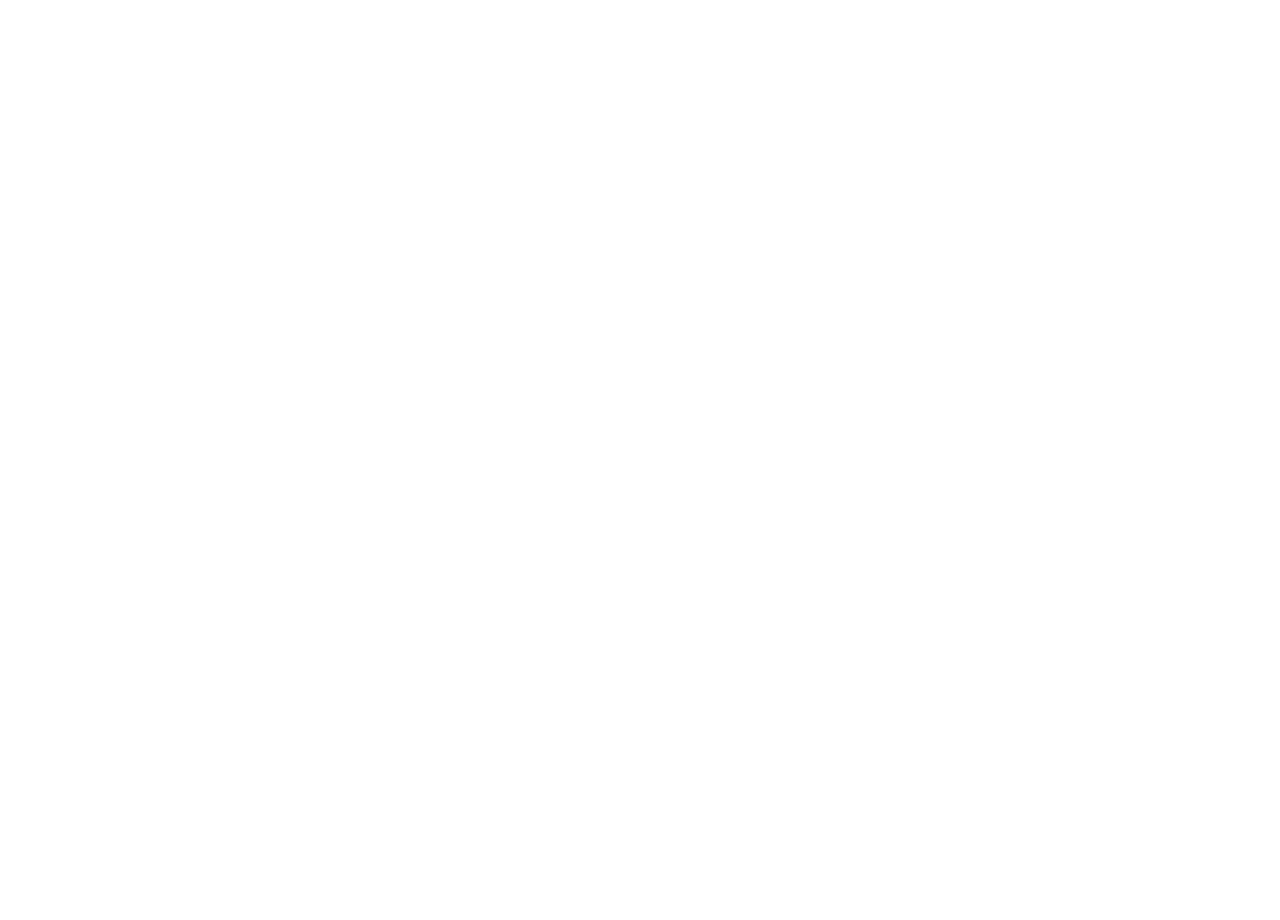
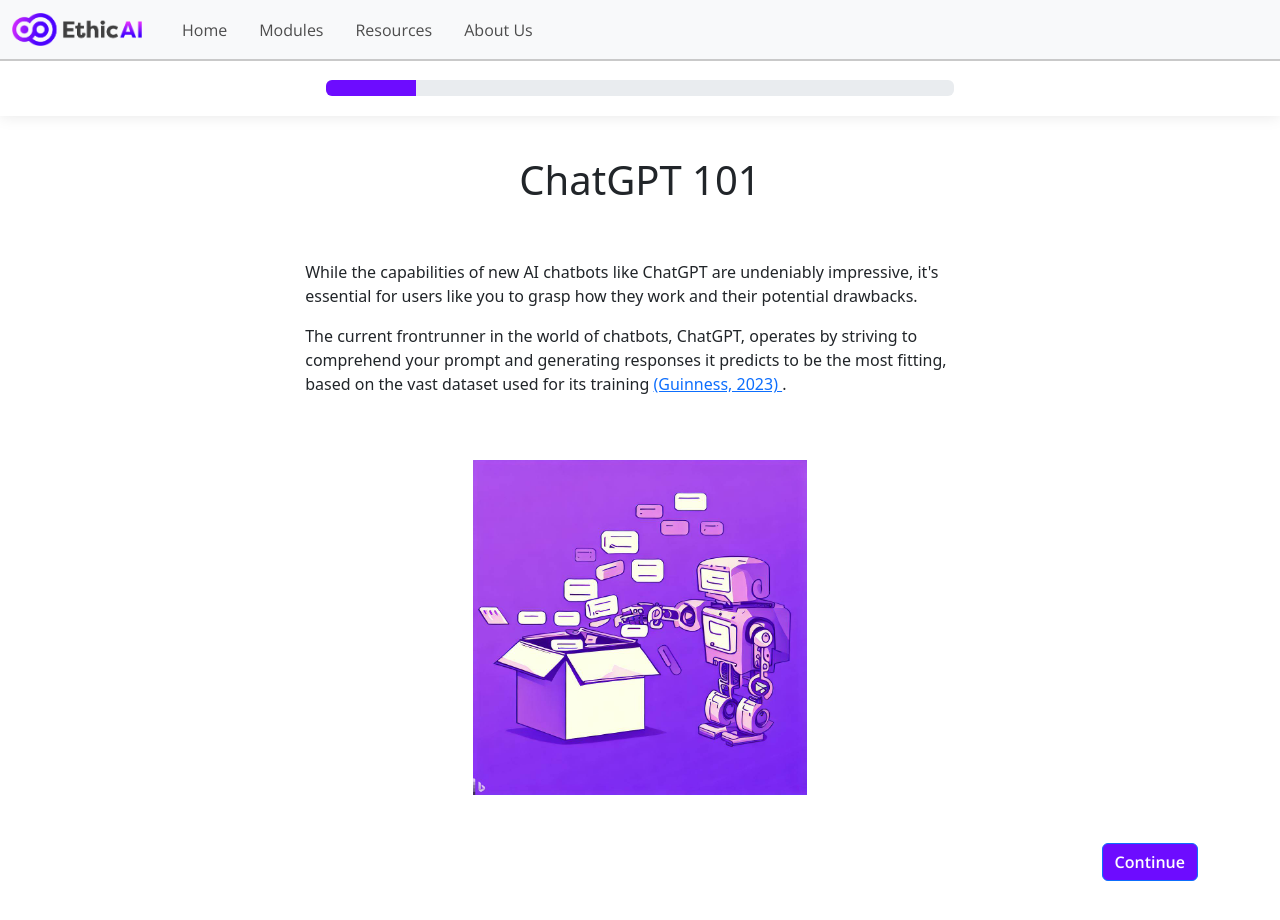
Before and after one commit to harslash/EthicAI, a Vue app in the folder project/ethicai-spa/: page /chatbots/chatgpt-101 in a window 1280 px wide. Before the commit this address had no page. Shown: the top 920 px of the page. Before the commit the page ends 800 px from the top, so only its background shows below. Built offline with nearby package versions, Linux system fonts and the light colour scheme.

Commit message:
Added new page in chatgpt module

```diff
--- a/project/ethicai-spa/src/components/pages/chatbots/chatbots-overview-page.vue
+++ b/project/ethicai-spa/src/components/pages/chatbots/chatbots-overview-page.vue
@@ -33,8 +33,8 @@ export default defineComponent({
             moduleTitle: 'The Age of Chatbots',
             moduleDescription: 'In this module, you’ll learn about what chatbots are, the limitations of ChatGPT, and guidelines surrounding using ChatGPT.',
             moduleImgSrc: '../../../assets/chatbots_module.png',
-            modulePageNames: ['The Age of Chatbots', 'Too Good to be True?', 'Hallucination','Misuse and Plagiarism', 'Module Quiz'],
-            modulePageRoutes: ['the-age-of-chatbots', 'too-good-to-be-true', 'hallucination', 'misuses-and-plagiarism', 'chatbots-quiz'],
+            modulePageNames: ['The Age of Chatbots', 'ChatGPT 101', 'Too Good to be True?', 'Hallucination','Misuse and Plagiarism', 'Module Quiz'],
+            modulePageRoutes: ['the-age-of-chatbots', 'chatgpt-101', 'too-good-to-be-true', 'hallucination', 'misuses-and-plagiarism', 'chatbots-quiz'],
             moduleName: 'chatbots',
             pageName: 'the-age-of-chatbots',
             moduleImgFilename: 'chatbots_module.png'
--- /dev/null
+++ b/project/ethicai-spa/src/components/pages/chatbots/chatbots-page-1b.vue
@@ -0,0 +1,182 @@
+<template>
+    <nav-bar />
+    <module-navigation-bar :moduleName="'chatbots'" />
+    <div class="container-fluid page-container text-center">
+        <div class="container mb-5 text-section" :class="{ 'hidden': !showFirstSection }">
+            <div class="row h-10 mb-5">
+                <div class="col-md-12">
+                    <h1 class="tw-mt-24">ChatGPT 101</h1>
+                </div>
+            </div>
+            <div class="row h-30 mb-5">
+                <div class="col-md-12 pb-5">
+                    <div class="d-flex justify-content-center flex-wrap">
+                        <p class="section-text">
+                            While the capabilities of new AI chatbots like ChatGPT are undeniably impressive, it's essential
+                            for users like you to grasp how they work and their potential drawbacks.
+                        </p>
+                        <p class="section-text">
+                            The current frontrunner in the world of chatbots, ChatGPT, operates by striving to comprehend
+                            your prompt and generating responses it predicts to be the most fitting, based on the vast
+                            dataset used for its training
+                            <span class="reference-link" @click="handleReferenceClick('tooGoodToBeTrue')">(Guinness, 2023)
+                            </span>.
+                        </p>
+                    </div>
+                </div>
+                <div class="col-md-12">
+                    <img class="img-a" src="../../../assets//chatbots_page_2_a.jpeg"
+                        alt="2d illustration of a robot pulling messages from a box" />
+                </div>
+            </div>
+            <div class="row h-20">
+                <div class="col-md-12 d-flex justify-content-end">
+                    <purple-btn v-if="!section1Completed" :text="'Continue'"
+                        @click="showSecondSection = true; scrollIntoSection('secondSection'); section1Completed = true;" />
+                </div>
+            </div>
+        </div>
+        <div ref="secondSection" class="container mb-5 text-section" :class="{ 'hidden': !showSecondSection }">
+            <div class="row h-30 mb-5">
+                <div class="col-md-12 pb-5">
+                    <div class="d-flex justify-content-center flex-wrap">
+                        <p class="section-text">
+                            The minds behind ChatGPT have honed this model by exposing it to an extensive repository of
+                            textual data, exceeding a staggering 570 GB
+                            <span class="reference-link" @click="handleReferenceClick('tooGoodToBeTrue')">(Ruby, 2023)
+                            </span>. To put it in perspective, that's equivalent to more than 1.3 million novels' worth of
+                            information
+                            <span class="reference-link" @click="handleReferenceClick('tooGoodToBeTrue')">(Gupta, 2023)
+                            </span>! This data amalgamation includes a myriad of sources like books, articles, and web
+                            pages.
+                        </p>
+                        <p class="section-text">
+                            If you've been navigating the online realm for some time, you might already suspect that some of
+                            these data sources can harbor biases, stereotypes, and prejudiced language. It's an unintended
+                            consequence that ChatGPT and similar Language Models (LLMs) may inherit these biases,
+                            potentially leading to offensive responses or the reinforcement of harmful stereotypes in their
+                            replies. This phenomenon arises from the training data, and it's a critical aspect to be aware
+                            of when utilizing ChatGPT and similar LLMs
+                            <span class="reference-link" @click="handleReferenceClick('tooGoodToBeTrue')">(Ray, 2023)
+                            </span>.
+                        </p>
+                    </div>
+                </div>
+                <div class="col-md-12">
+                    <img class="img-b" src="../../../assets//chatbots_page_2_b.jpeg"
+                        alt="2d illustration of a robot pulling messages from a box" />
+                </div>
+            </div>
+            <div class="row h-20">
+                <div class="col-md-12 d-flex justify-content-end">
+                    <purple-btn v-if="section1Completed && !section2Completed" :text="'Continue'"
+                        @click="showThirdSection = true; scrollIntoSection('thirdSection'); section2Completed = true;" />
+                </div>
+            </div>
+        </div>
+    </div>
+    <page-footer />
+</template>
+
+<script lang="ts">
+import { defineComponent } from 'vue';
+import NavBar from '../../reusable/nav-bar.vue';
+import ModuleNavigationBar from '../../reusable/module-navigation-bar.vue';
+import PurpleBtn from '../../reusable-ui/purple-btn.vue';
+
+export default defineComponent({
+    name: 'ChatbotsPage2',
+    data() {
+        return {
+            showFirstSection: true,
+            showSecondSection: false,
+            showThirdSection: false,
+            showFourthSection: false,
+            showFifthSection: false,
+            section1Completed: false,
+            section2Completed: false,
+            section3Completed: false,
+            section4Completed: false
+        }
+    },
+    methods: {
+        scrollIntoSection(sectionName: string) {
+            this.$nextTick(() => {
+                const element = this.$refs[sectionName] as HTMLElement;
+                if (element) {
+                    console.log(element)
+                    element.scrollIntoView({ behavior: "smooth", block: "start", inline: "start" });
+                }
+            });
+        },
+        handlePageCompletionClick(this: any) {
+            this.$registerPageAsCompleted('chatbots', 'too-good-to-be-true');
+        },
+        handleReferenceClick(referenceSectionId: string) {
+            const hash = `#${referenceSectionId}`;
+            this.$router.push({ name: "references", hash });
+        },
+    },
+    components: {
+        'nav-bar': NavBar,
+        'module-navigation-bar': ModuleNavigationBar,
+        'purple-btn': PurpleBtn
+    }
+});
+</script>
+
+<style scoped>
+@import url('https://fonts.googleapis.com/css2?family=Open+Sans:wght@700&display=swap');
+
+.container-fluid.page-container {
+    margin-top: 60px;
+}
+
+.section-text {
+    width: 60%;
+    text-align: left;
+}
+
+.img-a,
+.img-b {
+    width: 30%;
+}
+
+.img-c,
+.img-d {
+    width: 50%;
+}
+
+.text-section {
+    opacity: 1;
+    max-height: 1000px;
+    transition: max-height 0.5s ease-in-out, opacity 0.5s ease-in-out;
+}
+
+.hidden {
+    opacity: 0;
+    max-height: 0;
+    overflow: hidden;
+}
+
+/* .demo {
+    height: 75vh;
+    width: 80%;
+} */
+
+@media (max-width: 767.98px) {
+    .section-text {
+        width: 90%;
+    }
+
+    .img-a,
+    .img-b {
+        width: 60%;
+    }
+
+    .img-c,
+    .img-d {
+        width: 90%;
+    }
+}
+</style>
--- a/project/ethicai-spa/src/components/reusable/module-navigation-bar.vue
+++ b/project/ethicai-spa/src/components/reusable/module-navigation-bar.vue
@@ -55,6 +55,7 @@ export default defineComponent({
       ],
       chatbotsModulePageRoutes: [
         "the-age-of-chatbots",
+        'chatgpt-101',
         "too-good-to-be-true",
         "hallucination",
         "misuses-and-plagiarism",
--- a/project/ethicai-spa/src/router/index.ts
+++ b/project/ethicai-spa/src/router/index.ts
@@ -46,6 +46,12 @@ const routes: Array<RouteRecordRaw> = [
     path: "/all-modules",
     name: "all-modules",
     component: () => import("../views/AllModulesView.vue"),
+  },
+  {
+    path: "/chatbots/chatgpt-101",
+    name: "chatgpt-101",
+    component: () =>
+      import("../views/modules/chatbots/ChatbotsPageOnebView.vue"),
   },
   {
     path: "/chatbots/too-good-to-be-true",
--- /dev/null
+++ b/project/ethicai-spa/src/views/modules/chatbots/ChatbotsPageOnebView.vue
@@ -0,0 +1,15 @@
+<template>
+    <div class="chatbots-page-two-view">
+        <chatbots-page-one-b></chatbots-page-one-b>
+    </div>
+</template>
+
+<script lang="ts">
+import ChatbotsPageOneb from '../../../components/pages/chatbots/chatbots-page-1b.vue';
+export default {
+    name: 'ChatbotsPageTwoView',
+    components: {
+        'chatbots-page-one-b': ChatbotsPageOneb
+    }
+}
+</script>
```
